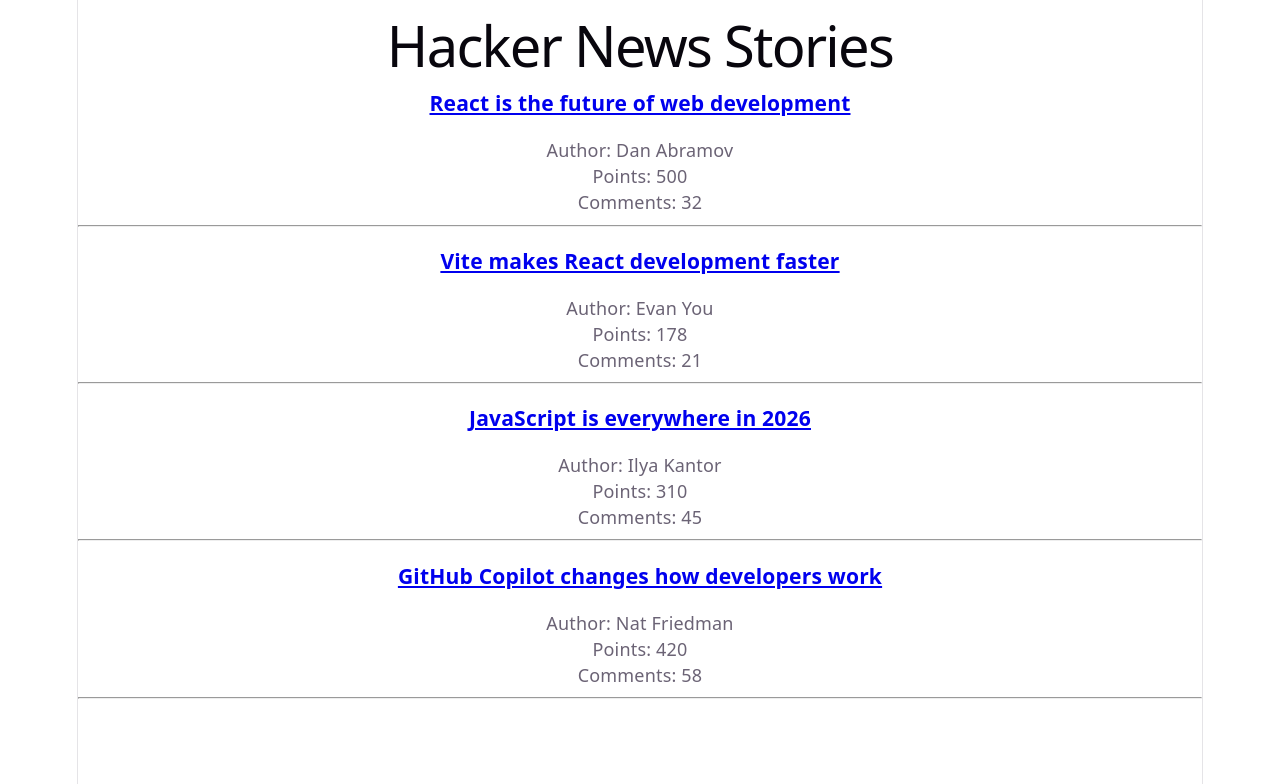
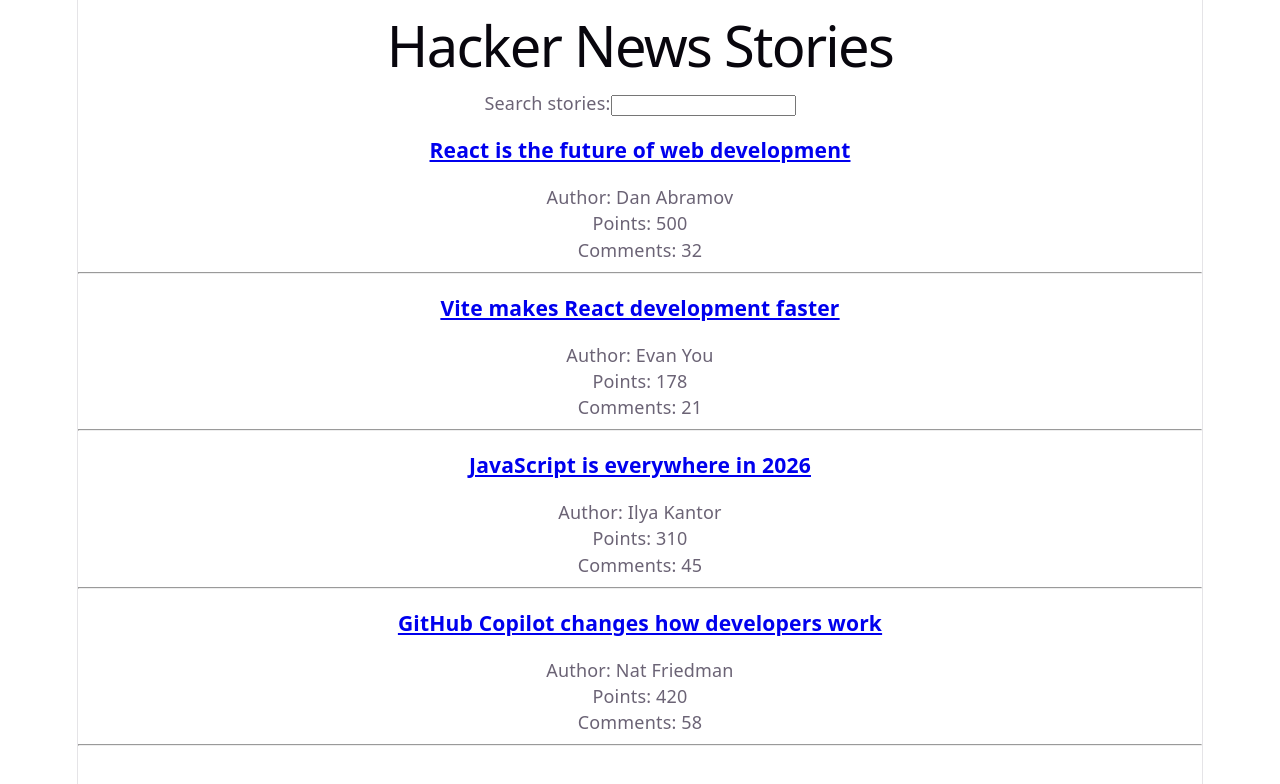
Before and after one commit to adounirabeb/my-react-project, a React (Vite) app: page / in a window 1280 px wide. Shown: the top 784 px of the page. Built offline with nearby package versions, Linux system fonts and the light colour scheme.

Commit message:
Week 4: Extracting components (no props yet)

```diff
--- a/src/App.jsx
+++ b/src/App.jsx
@@ -1,14 +1,3 @@
-// Data structure for each story:
-// {
-//   objectID: unique identifier -> used as React key
-//   title: title of the article
-//   url: link to the article
-//   author: who posted it
-//   points: popularity score
-//   num_comments: number of comments
-// }
-// This structure is realistic because it matches the real Hacker News API response
-
 const stories = [
   {
     objectID: 1,
@@ -43,10 +32,23 @@
     num_comments: 58
   }
 ];
-function App() {
+
+function Header() {
+  return <h1>Hacker News Stories</h1>;
+}
+
+function Search() {
   return (
     <div>
-      <h1>Hacker News Stories</h1>
+      <label htmlFor="search">Search stories:</label>
+      <input type="text" id="search" />
+    </div>
+  );
+}
+
+function List() {
+  return (
+    <div>
       {stories.map((story) => (
         <div key={story.objectID}>
           <h3>
@@ -64,4 +66,14 @@
   );
 }
 
+function App() {
+  return (
+    <div>
+      <Header />
+      <Search />
+      <List />
+    </div>
+  );
+}
+
 export default App;
```
